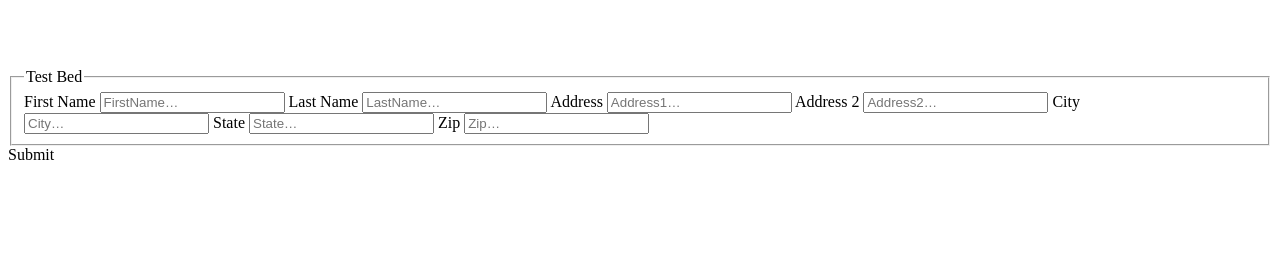
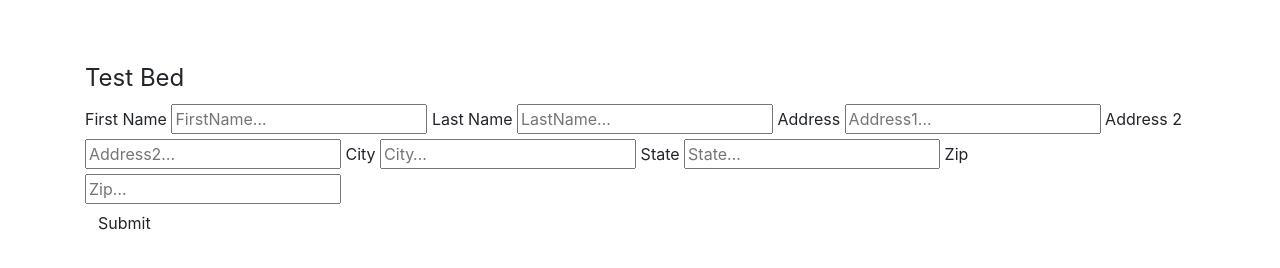
Before and after one commit to zaidiahmed/testbed, a plain HTML site: page index.html in a window 1280 px wide. Drawn offline with nearby package versions, Linux system fonts and the light colour scheme.

Commit message:
css file

```diff
--- a/index.html
+++ b/index.html
@@ -7,7 +7,7 @@
   <meta name="description" content="">
   <meta name="author" content="">
 
-  <link href="http://twitter.github.com/bootstrap/assets/css/bootstrap.css">
+  <link href="http://twitter.github.com/bootstrap/assets/css/bootstrap.css" rel="stylesheet">
   <link href="//netdna.bootstrapcdn.com/font-awesome/3.1.1/css/font-awesome.min.css" rel="stylesheet">
   <style type="text/css">
   body {
```
